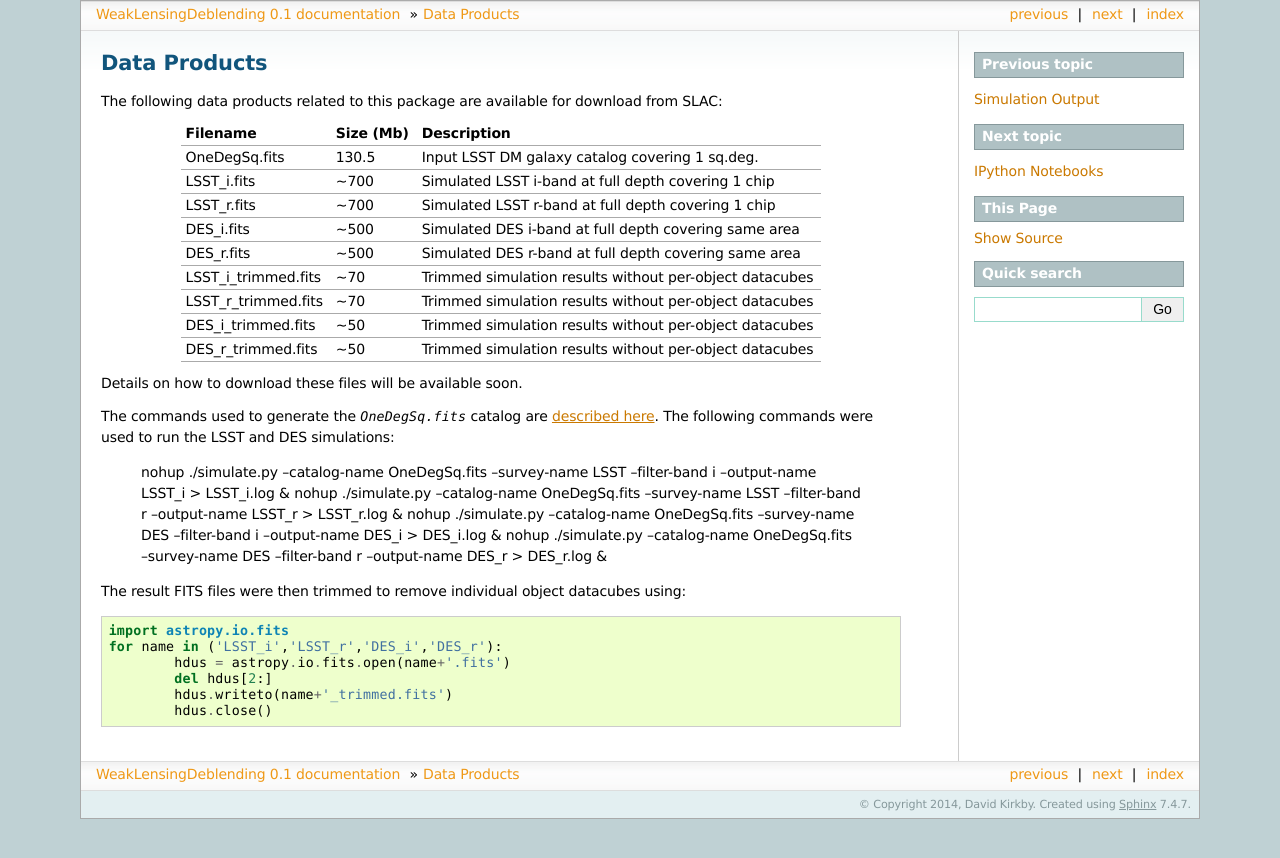
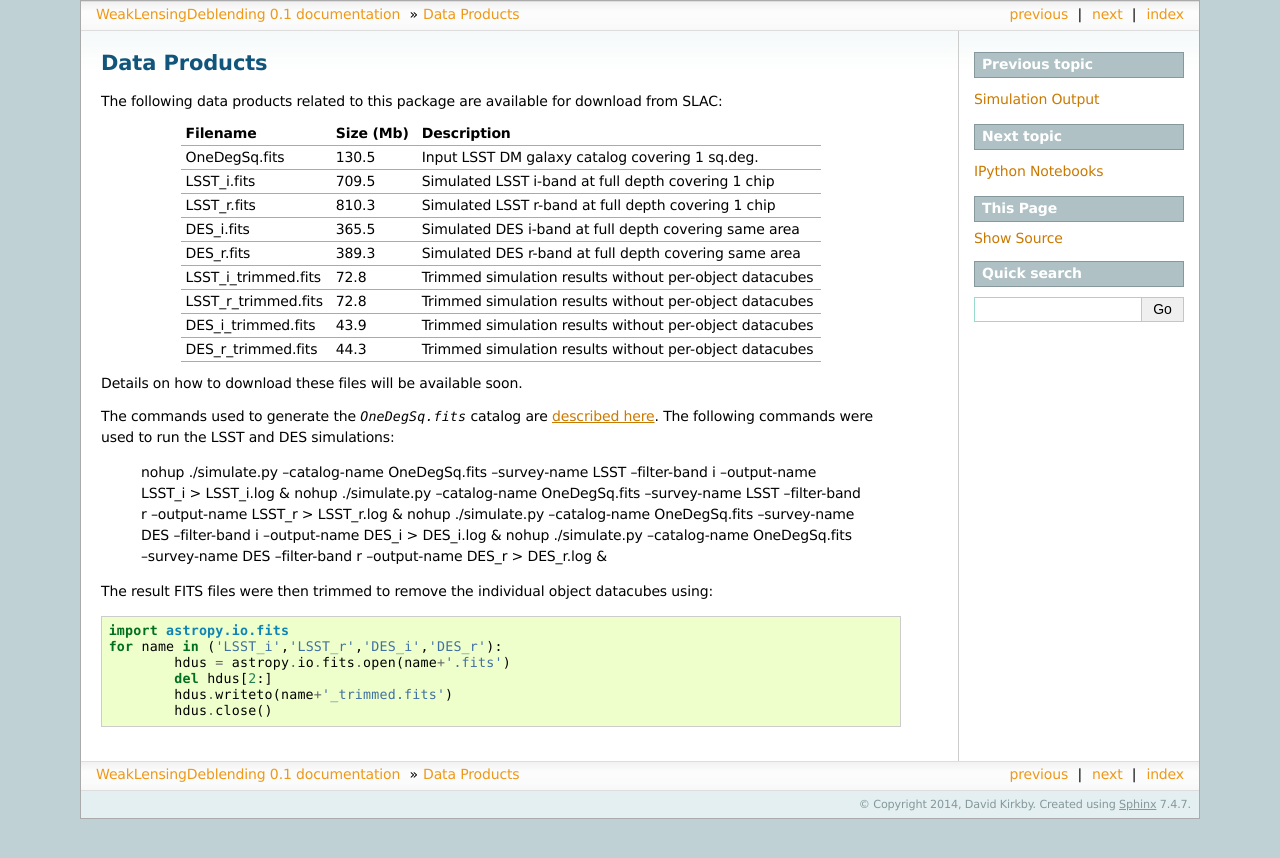
Before and after one commit to LSSTDESC/WeakLensingDeblending, a Sphinx documentation site: the page built from docs/products.rst, in a window 1280 px wide. Shown: the top 858 px of the page. Built offline with Sphinx 7.4.7, drawn with Linux system fonts in a browser that asks for light colours.

Commit message:
Fill in actual data product sizes

```diff
--- a/docs/products.rst
+++ b/docs/products.rst
@@ -7,14 +7,14 @@ The following data products related to this package are available for download f
 Filename             Size (Mb)  Description
 ==================== ========== ========================================================
 OneDegSq.fits             130.5 Input LSST DM galaxy catalog covering 1 sq.deg.
-LSST_i.fits                ~700 Simulated LSST i-band at full depth covering 1 chip
-LSST_r.fits                ~700 Simulated LSST r-band at full depth covering 1 chip
-DES_i.fits                 ~500 Simulated DES i-band at full depth covering same area
-DES_r.fits                 ~500 Simulated DES r-band at full depth covering same area
-LSST_i_trimmed.fits         ~70 Trimmed simulation results without per-object datacubes
-LSST_r_trimmed.fits         ~70 Trimmed simulation results without per-object datacubes
-DES_i_trimmed.fits          ~50 Trimmed simulation results without per-object datacubes
-DES_r_trimmed.fits          ~50 Trimmed simulation results without per-object datacubes
+LSST_i.fits               709.5 Simulated LSST i-band at full depth covering 1 chip
+LSST_r.fits               810.3 Simulated LSST r-band at full depth covering 1 chip
+DES_i.fits                365.5 Simulated DES i-band at full depth covering same area
+DES_r.fits                389.3 Simulated DES r-band at full depth covering same area
+LSST_i_trimmed.fits        72.8 Trimmed simulation results without per-object datacubes
+LSST_r_trimmed.fits        72.8 Trimmed simulation results without per-object datacubes
+DES_i_trimmed.fits         43.9 Trimmed simulation results without per-object datacubes
+DES_r_trimmed.fits         44.3 Trimmed simulation results without per-object datacubes
 ==================== ========== ========================================================
 
 Details on how to download these files will be available soon.
@@ -26,7 +26,7 @@ The commands used to generate the `OneDegSq.fits` catalog are :ref:`described he
 	nohup ./simulate.py --catalog-name OneDegSq.fits --survey-name DES --filter-band i --output-name DES_i > DES_i.log &
 	nohup ./simulate.py --catalog-name OneDegSq.fits --survey-name DES --filter-band r --output-name DES_r > DES_r.log &
 
-The result FITS files were then trimmed to remove individual object datacubes using::
+The result FITS files were then trimmed to remove the individual object datacubes using::
 
 	import astropy.io.fits
 	for name in ('LSST_i','LSST_r','DES_i','DES_r'):
```
